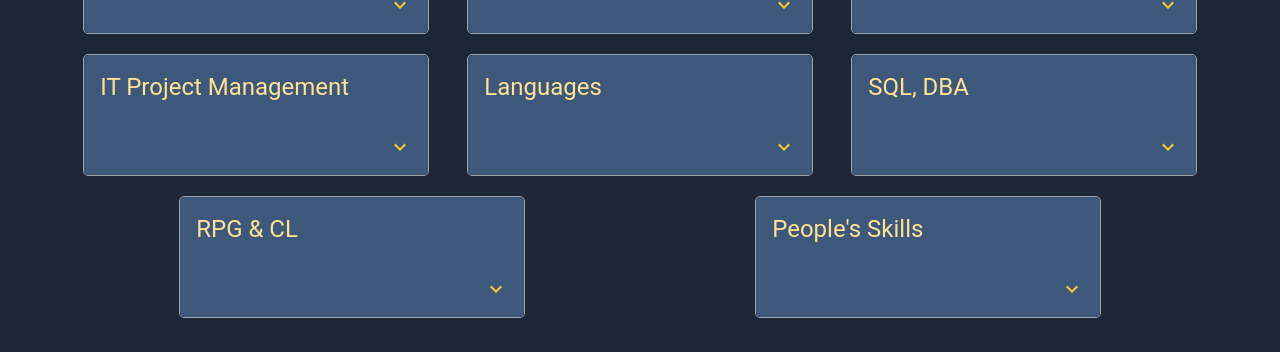
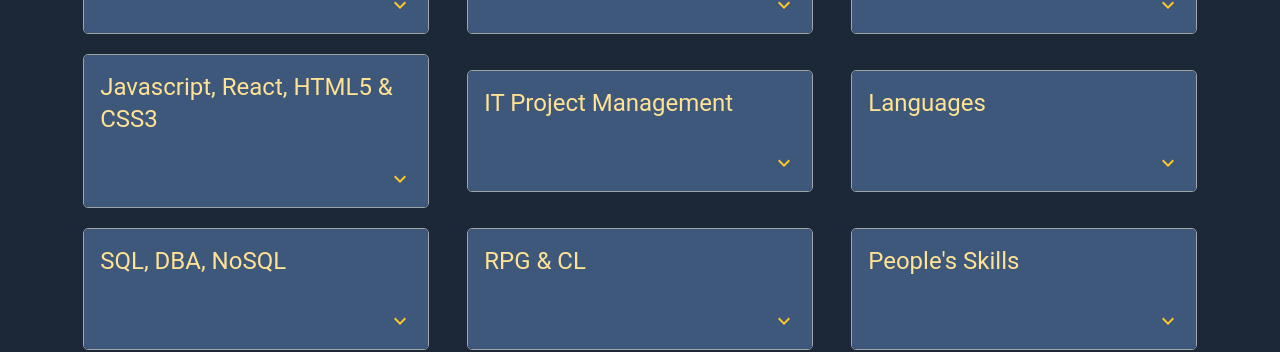
Before and after one commit to ferranclosa/portfolio-dynamic, a React (Create React App) app: page /skills/en in a window 1280 px wide. Shown: the part 356-708 px from the top of the page. Built offline with nearby package versions, Linux system fonts and the light colour scheme.

Commit message:
more fixes

```diff
--- a/package.json
+++ b/package.json
@@ -16,7 +16,8 @@
     "react-router-dom": "^6.2.1",
     "react-scripts": "5.0.0",
     "sass": "^1.45.1",
-    "serve": "^13.0.2"
+    "serve": "^13.0.2",
+    "uniqid": "^5.4.0"
   },
   "engines": {
     "node": "16.13.0"
--- a/src/data/skillsdata.js
+++ b/src/data/skillsdata.js
@@ -29,6 +29,14 @@ const skillsdata =
                     stars: 1,
                     order: 9
                 },
+
+                {
+                    title: "Javascript, React, HTML5 & CSS3",
+                    level: "Good",
+                    description: "Recently I've had to produce prototypes for end-to-end solutions that required a Front end. To such end, I have reached a level that allows me to produce and show working solutions using Agile project methodology." ,
+                    stars: 5,
+                    order: 4
+                },
                 {
                     title: "Java & J2EE",
                     level: "Excellent",
@@ -39,19 +47,19 @@ const skillsdata =
                 {
                     title: "Languages",
                     level: "Very fluent",
-                    description: "English is the language I think in. Often, over my own mother tongue. French, although I learned it later in life, I also speak it very fluently. Of course, Spanish and Catalan, as my mother tongue languages, I master them too.",
+                    description: "In all these languages I'm very fluent, no hesitation whatsoever. English, French, Spanish and Catalan",
                     stars: 4,
                     order: 6
                 },
                 {
                     title: "Frameworks",
                     level: "Very competent",
-                    description: "Spring, React, NodeJs, Cloud and Devops( Git, Jenkins, AWS, Heroku, PCF), Web related (HTML5, CSS3, JavaScript)" ,
+                    description: "Spring, SpringBoot, Cloud and Devops ( Github, Jenkins, AWS, Heroku, PCF), Web, JPA, ORM,  JMS, MQ, VCS " ,
                     stars: 4,
                     order: 2
                 },
                 {
-                    title: "SQL, DBA",
+                    title: "SQL, DBA, NoSQL",
                     level: "Competent",
                     description: "SQL, JDBC, JPA, ORM, Hibernate, Oracle, DB2, MySql, PostGres" ,
                     stars: 3,
@@ -60,7 +68,7 @@ const skillsdata =
                 {
                     title: "People's Skills",
                     level: "Competent",
-                    description: "Project, Conflict, Priosities, Team Building, Negotiation" ,
+                    description: "Project, Conflict, Priorities, Team Building, Negotiation" ,
                     stars: 3,
                     order: 9
                 },
@@ -99,6 +107,14 @@ const skillsdata =
                     title: "Java & J2EE",
                     level: "Excellent",
                     description: "Up to Java 8 and 9, mostly using it for API and Microservices, but also to the level of Generics." ,
+                    stars: 4,
+                    order: 8
+                },
+
+                {
+                    title: "Javascript, ReactJs, HTML5 and CSS3",
+                    level: "Good",
+                    description: "Recently I've had to produce prototypes for end-to-end solutions that required a Front end. I have achieved a level able to produce them and help me show to business the implementation of Data flows, etc." ,
                     stars: 4,
                     order: 8
                 },
--- a/src/pages/About.js
+++ b/src/pages/About.js
@@ -1,4 +1,5 @@
 import React, { useEffect, useState } from "react";
+import uniqid from 'uniqid';
 
 import perso from "data/perso";
 
@@ -51,7 +52,7 @@ const About = (props) => {
                     {personal.details.length > 0?
                         personal.details.map((one => (
 
-                            <div className="about-item">
+                            <div className="about-item"   key={uniqid()} >
                                 <h3 className="text-secondary">{one.title}</h3>
                                 <p>
                                     {one.description}
--- a/src/pages/Contact.js
+++ b/src/pages/Contact.js
@@ -1,4 +1,5 @@
 import React, { useEffect, useState } from "react";
+import uniqid from 'uniqid'
 
 import contac from "data/contac";
 import GitHubIcon from '@mui/icons-material/GitHub';
@@ -60,7 +61,7 @@ const Contact = (props) => {
                     {contacto.details.length > 0 ?
                         contacto.details.map((one => (
 
-                            <div className="contact-item">
+                            <div className="contact-item" key={uniqid()}>
                                 <h3 className="text-secondary">{one.means}</h3>
                                 <div className="logo">
                                     {one.means === "email" ?
--- a/src/pages/Projects.js
+++ b/src/pages/Projects.js
@@ -1,4 +1,5 @@
 import React, { useEffect, useState } from "react";
+import uniqid from 'uniqid'
 
 import projectdata from "data/projectdata";
 
@@ -55,6 +56,7 @@ const Projects = (props) => {
                         }).map((one => (
 
                             <ProjectCard
+                            key={uniqid()}
                                 title={one.title}
                                 subtitle={one.subtitle}
                                 place={one.place}
--- a/src/pages/Skills.js
+++ b/src/pages/Skills.js
@@ -1,5 +1,5 @@
 import React, { useEffect, useState } from "react"
-
+import uniqid from 'uniqid'
 import SkillCard from "components/SkillCard"
 
 import skillsdata from "data/skillsdata"
@@ -57,7 +57,7 @@ const Skills = (props) => {
                     skill.details.sort((a, b) => {
                         return a.order - b.order
                     }).map((one => (
-                        <div className="faq">
+                        <div className="faq" key={uniqid()}>
                             <SkillCard
                                 title={one.title}
                                 level={one.level}
--- a/src/pages/Work.js
+++ b/src/pages/Work.js
@@ -1,4 +1,6 @@
 import React, { useEffect, useState } from "react";
+import uniqid from 'uniqid'
+
 
 import profes from "data/profes";
 
@@ -47,7 +49,7 @@ const Work = (props) => {
                     {profesional.details.length > 0?
                         profesional.details.map((one => (
 
-                            <div className="about-item">
+                            <div className="about-item" key={uniqid()}>
                                 <h3 className="text-secondary">{one.title}</h3>
                                 <h5>{one.subtitle}</h5>
                                 <p>
```
Also changed, not shown: 1 other file (tests, documents, lock files or other folders).
